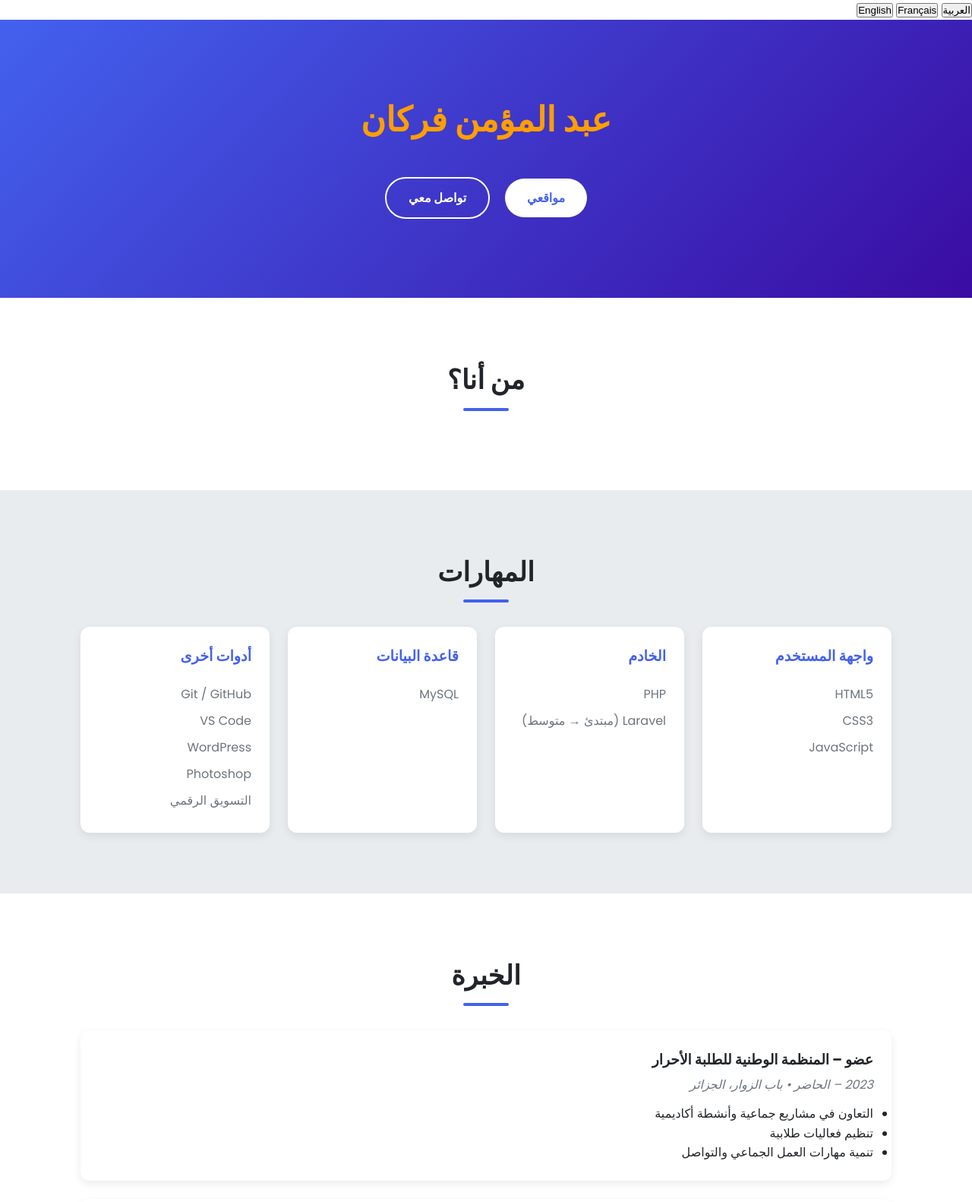
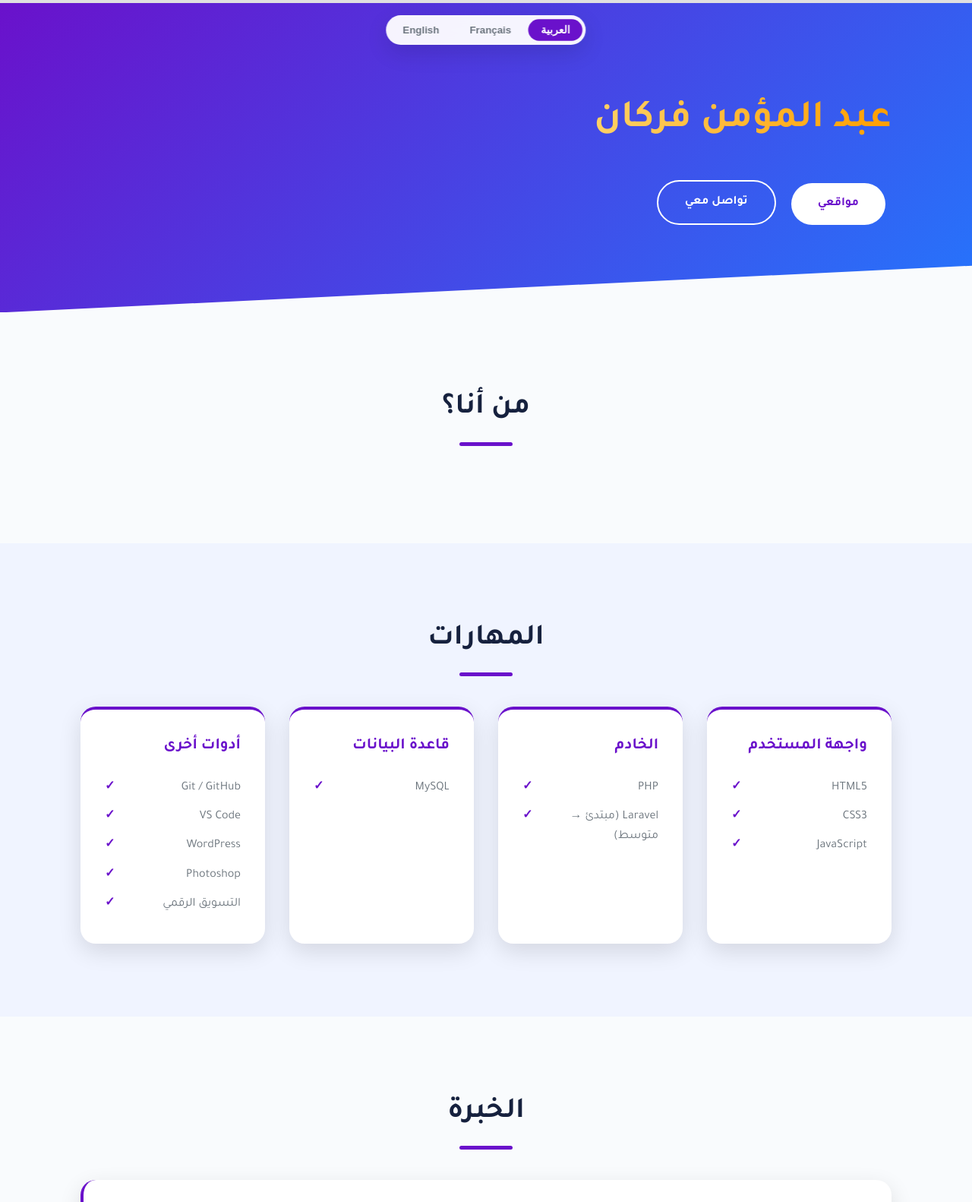
Before and after one commit to mouhaymen1412-prog/portfolio, a plain HTML site: page index.html in a window 1280 px wide. Shown: the top 1582 px of the page at 76% size. Drawn offline with Linux system fonts and the light colour scheme.

Commit message:
Refactor styles and add language switcher
Updated CSS variables, added language switcher and scroll indicator styles, and modified various component styles for improved layout and design.

```diff
--- a/style.css
+++ b/style.css
@@ -1,15 +1,16 @@
-/* ===== Base Styles ===== */
+/* ===== VARIABLES & RESET ===== */
 :root {
-  --primary: #4361ee;
-  --primary-dark: #3a56d4;
-  --secondary: #f72585;
+  --primary: #6a11cb;
+  --primary-gradient: linear-gradient(135deg, #6a11cb 0%, #2575fc 100%);
+  --secondary: #ff6b6b;
+  --accent: #ffd166;
   --light: #f8f9fa;
-  --dark: #212529;
+  --dark: #1a1a2e;
+  --text: #16213e;
   --gray: #6c757d;
-  --light-gray: #e9ecef;
   --white: #ffffff;
-  --shadow: 0 4px 12px rgba(0,0,0,0.08);
-  --radius: 12px;
+  --shadow: 0 10px 30px rgba(0,0,0,0.12);
+  --radius: 20px;
 }
 
 * {
@@ -18,12 +19,21 @@
   box-sizing: border-box;
 }
 
+body.lang-ar {
+  font-family: 'Tajawal', sans-serif;
+  direction: rtl;
+}
+body.lang-fr,
+body.lang-en {
+  font-family: 'Poppins', sans-serif;
+  direction: ltr;
+}
+
 body {
-  font-family: 'Poppins', sans-serif;
+  color: var(--text);
+  background: #f9fbfd;
+  overflow-x: hidden;
   line-height: 1.6;
-  color: var(--dark);
-  background-color: var(--white);
-  overflow-x: hidden;
 }
 
 .container {
@@ -38,116 +48,205 @@ a {
   color: inherit;
 }
 
-/* ===== Hero Section ===== */
+/* ===== LANGUAGE SWITCHER ===== */
+.lang-switcher {
+  position: fixed;
+  top: 20px;
+  left: 50%;
+  transform: translateX(-50%);
+  z-index: 1000;
+  display: flex;
+  gap: 8px;
+  background: rgba(255, 255, 255, 0.95);
+  padding: 6px;
+  border-radius: 50px;
+  box-shadow: var(--shadow);
+  backdrop-filter: blur(10px);
+}
+
+.lang-btn {
+  padding: 6px 16px;
+  border: none;
+  background: transparent;
+  border-radius: 50px;
+  font-weight: 600;
+  cursor: pointer;
+  transition: all 0.3s ease;
+  color: var(--gray);
+}
+
+.lang-btn.active {
+  background: var(--primary);
+  color: white;
+  transform: scale(1.05);
+}
+
+/* ===== SCROLL INDICATOR ===== */
+.scroll-indicator {
+  position: fixed;
+  top: 0;
+  left: 0;
+  width: 100%;
+  height: 4px;
+  background: #e0e0e0;
+  z-index: 9999;
+}
+
+.scroll-indicator .progress {
+  height: 100%;
+  width: 0%;
+  background: var(--primary);
+  transition: width 0.2s ease;
+}
+
+/* ===== HERO SECTION ===== */
 .hero {
-  background: linear-gradient(135deg, #4361ee 0%, #3a0ca3 100%);
+  position: relative;
+  padding: 8rem 0 6rem;
   color: var(--white);
-  padding: 6rem 0;
-  text-align: center;
+  overflow: hidden;
+}
+
+.hero-bg {
+  position: absolute;
+  top: 0;
+  left: 0;
+  width: 100%;
+  height: 100%;
+  background: var(--primary-gradient);
+  clip-path: polygon(0 0, 100% 0, 100% 85%, 0 100%);
+  z-index: -1;
 }
 
 .hero h1 {
-  font-size: 2.8rem;
-  font-weight: 700;
-  margin-bottom: 1rem;
+  font-size: 3.2rem;
+  font-weight: 800;
+  margin-bottom: 1.2rem;
+  line-height: 1.2;
 }
 
 .highlight {
-  color: #ff9e00;
+  background: linear-gradient(90deg, #ffd166, #ff9e00);
+  -webkit-background-clip: text;
+  -webkit-text-fill-color: transparent;
+  display: inline-block;
 }
 
 .subtitle {
-  font-size: 1.2rem;
+  font-size: 1.3rem;
   max-width: 700px;
-  margin: 0 auto 2rem;
+  margin: 0 auto 2.5rem;
   opacity: 0.95;
+  line-height: 1.5;
 }
 
 .btn {
   display: inline-block;
-  padding: 0.8rem 1.8rem;
+  padding: 0.9rem 2.2rem;
   border-radius: 50px;
   font-weight: 600;
-  transition: all 0.3s ease;
+  transition: all 0.4s cubic-bezier(0.175, 0.885, 0.32, 1.275);
   margin: 0.5rem;
+  position: relative;
+  overflow: hidden;
+  z-index: 1;
+}
+
+.btn::before {
+  content: '';
+  position: absolute;
+  top: 0;
+  left: 0;
+  width: 100%;
+  height: 100%;
+  background: var(--white);
+  z-index: -1;
+  opacity: 0;
+  transition: opacity 0.3s ease;
 }
 
 .btn.primary {
+  color: var(--primary);
   background: var(--white);
-  color: var(--primary);
+}
+
+.btn.primary:hover::before {
+  opacity: 0;
 }
 
 .btn.primary:hover {
-  transform: translateY(-3px);
-  box-shadow: var(--shadow);
+  transform: translateY(-5px) scale(1.05);
+  box-shadow: 0 12px 25px rgba(106, 17, 203, 0.3);
 }
 
 .btn.outline {
-  background: transparent;
   border: 2px solid var(--white);
   color: var(--white);
 }
 
 .btn.outline:hover {
-  background: rgba(255, 255, 255, 0.1);
-  transform: translateY(-3px);
+  background: rgba(255, 255, 255, 0.15);
+  transform: translateY(-5px) scale(1.05);
 }
 
-/* ===== Sections ===== */
+/* ===== SECTIONS ===== */
 .section {
-  padding: 5rem 0;
+  padding: 6rem 0;
 }
 
 .section h2 {
-  font-size: 2.2rem;
-  margin-bottom: 1.5rem;
+  font-size: 2.4rem;
+  margin-bottom: 2rem;
   text-align: center;
   position: relative;
+  font-weight: 700;
 }
 
 .section h2::after {
   content: '';
   display: block;
-  width: 60px;
-  height: 4px;
+  width: 70px;
+  height: 5px;
   background: var(--primary);
-  margin: 0.5rem auto;
-  border-radius: 2px;
+  margin: 0.8rem auto;
+  border-radius: 3px;
 }
 
 .bg-light {
-  background-color: var(--light-gray);
+  background: #f0f4ff;
 }
 
 .bg-dark {
-  background: linear-gradient(to bottom, #2b2d42, #1a1c29);
+  background: linear-gradient(to bottom, #1a1a2e, #16213e);
   color: var(--white);
 }
 
-/* ===== Skills Grid ===== */
+/* ===== SKILLS GRID ===== */
 .skills-grid {
   display: grid;
-  grid-template-columns: repeat(auto-fit, minmax(220px, 1fr));
-  gap: 1.5rem;
-  margin-top: 2rem;
+  grid-template-columns: repeat(auto-fit, minmax(240px, 1fr));
+  gap: 2rem;
+  margin-top: 2.5rem;
 }
 
 .skill-card {
   background: var(--white);
-  padding: 1.5rem;
+  padding: 2rem;
   border-radius: var(--radius);
   box-shadow: var(--shadow);
-  transition: transform 0.3s ease;
+  transition: all 0.4s ease;
+  border-top: 4px solid var(--primary);
 }
 
 .skill-card:hover {
-  transform: translateY(-5px);
+  transform: translateY(-10px);
+  box-shadow: 0 15px 40px rgba(0,0,0,0.15);
 }
 
 .skill-card h3 {
   color: var(--primary);
-  margin-bottom: 1rem;
-  font-size: 1.2rem;
+  margin-bottom: 1.2rem;
+  font-size: 1.3rem;
 }
 
 .skill-card ul {
@@ -155,113 +254,135 @@ a {
 }
 
 .skill-card li {
-  padding: 0.3rem 0;
+  padding: 0.4rem 0;
   color: var(--gray);
+  position: relative;
+  padding-left: 1.2rem;
 }
 
-/* ===== Projects ===== */
-.section-note {
-  text-align: center;
+.skill-card li::before {
+  content: '✓';
+  color: var(--primary);
+  position: absolute;
+  left: 0;
+  font-weight: bold;
+}
+
+/* ===== TIMELINE ===== */
+.timeline {
+  margin-top: 2.5rem;
+}
+
+.timeline-item {
+  background: var(--white);
+  padding: 2rem;
+  border-radius: var(--radius);
+  box-shadow: var(--shadow);
+  margin-bottom: 2rem;
+  position: relative;
+  border-left: 4px solid var(--primary);
+}
+
+.date {
   color: var(--gray);
   font-style: italic;
-  margin-bottom: 2rem;
+  margin: 0.4rem 0 1rem;
 }
 
+/* ===== PROJECTS ===== */
 .projects-grid {
   display: grid;
   grid-template-columns: repeat(auto-fit, minmax(300px, 1fr));
-  gap: 2rem;
-  margin-top: 2rem;
+  gap: 2.5rem;
+  margin-top: 2.5rem;
 }
 
 .project-card {
   background: var(--white);
-  padding: 1.8rem;
+  padding: 2.2rem;
   border-radius: var(--radius);
   box-shadow: var(--shadow);
+  transition: all 0.4s ease;
+}
+
+.project-card:hover {
+  transform: translateY(-8px);
+  box-shadow: 0 20px 40px rgba(0,0,0,0.12);
 }
 
 .project-card h3 {
   color: var(--primary);
-  margin-bottom: 0.8rem;
+  margin-bottom: 1rem;
+  font-size: 1.4rem;
 }
 
 .project-links {
-  margin-top: 1rem;
+  margin-top: 1.2rem;
 }
 
 .project-links a {
   display: inline-block;
-  margin-right: 1rem;
+  margin-right: 1.2rem;
   color: var(--primary);
   font-weight: 600;
+  position: relative;
 }
 
-.project-links a:hover {
-  text-decoration: underline;
+.project-links a::after {
+  content: '';
+  position: absolute;
+  bottom: -2px;
+  left: 0;
+  width: 0;
+  height: 2px;
+  background: var(--primary);
+  transition: width 0.3s ease;
 }
-/* ===== Experience Timeline ===== */
-.timeline {
-  margin-top: 2rem;
+
+.project-links a:hover::after {
+  width: 100%;
 }
-.timeline-item {
-  background: var(--white);
-  padding: 1.5rem;
-  border-radius: var(--radius);
-  box-shadow: var(--shadow);
-  margin-bottom: 1.5rem;
+
+/* ===== CONTACT ===== */
+.contact-intro {
+  text-align: center;
+  max-width: 650px;
+  margin: 1.8rem auto 2.8rem;
+  font-size: 1.25rem;
+  line-height: 1.6;
+  opacity: 0.95;
 }
-.date {
-  color: var(--gray);
-  font-style: italic;
-  margin: 0.3rem 0 0.8rem;
-}
-.timeline-item ul {
-  padding-left: 1.2rem;
-}
-/* ===== Contact ===== */
+
 .contact-info {
   max-width: 600px;
-  margin: 2rem auto 0;
+  margin: 2.5rem auto 0;
   text-align: center;
 }
 
 .contact-info p {
-  margin: 0.8rem 0;
-  font-size: 1.1rem;
+  margin: 1rem 0;
+  font-size: 1.15rem;
 }
 
 .contact-info i {
-  width: 24px;
+  width: 28px;
   display: inline-block;
-  color: #ff9e00;
+  color: var(--accent);
 }
-.contact-intro {
-  text-align: center;
-  max-width: 600px;
-  margin: 1.5rem auto 2.5rem;
-  font-size: 1.15rem;
-  line-height: 1.6;
-  opacity: 0.9;
-}
-/* ===== Footer ===== */
+
+/* ===== FOOTER ===== */
 footer {
   background: var(--dark);
-  color: var(--light-gray);
+  color: #d0d0e0;
   text-align: center;
-  padding: 1.5rem 0;
-  font-size: 0.95rem;
+  padding: 2rem 0;
+  font-size: 1rem;
 }
 
-/* ===== Responsive ===== */
+/* ===== RESPONSIVE ===== */
 @media (max-width: 768px) {
-  .hero h1 {
-    font-size: 2.2rem;
-  }
-  .subtitle {
-    font-size: 1rem;
-  }
-  .section {
-    padding: 3rem 0;
-  }
+  .hero h1 { font-size: 2.4rem; }
+  .subtitle { font-size: 1.1rem; }
+  .section { padding: 4rem 0; }
+  .lang-switcher { top: 10px; transform: translateX(-50%) scale(0.9); }
 }
```
